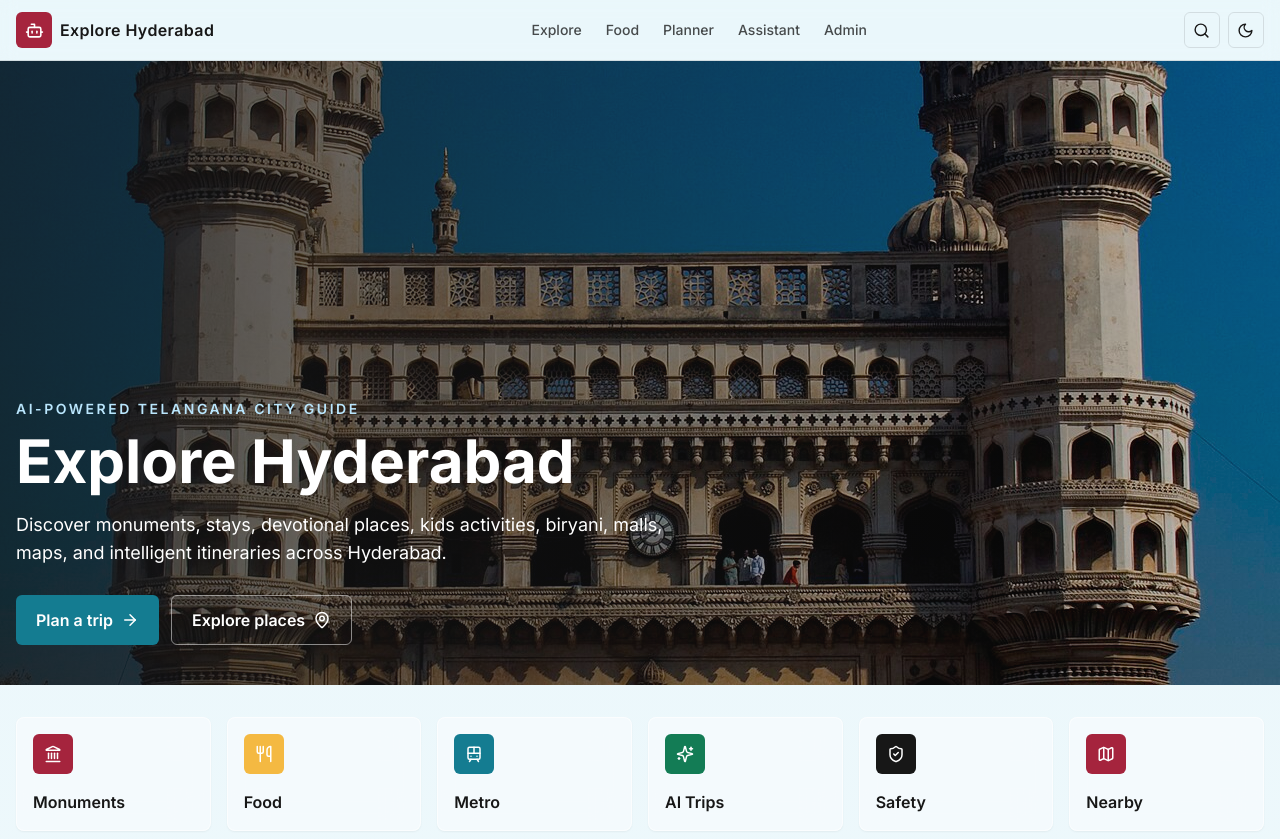
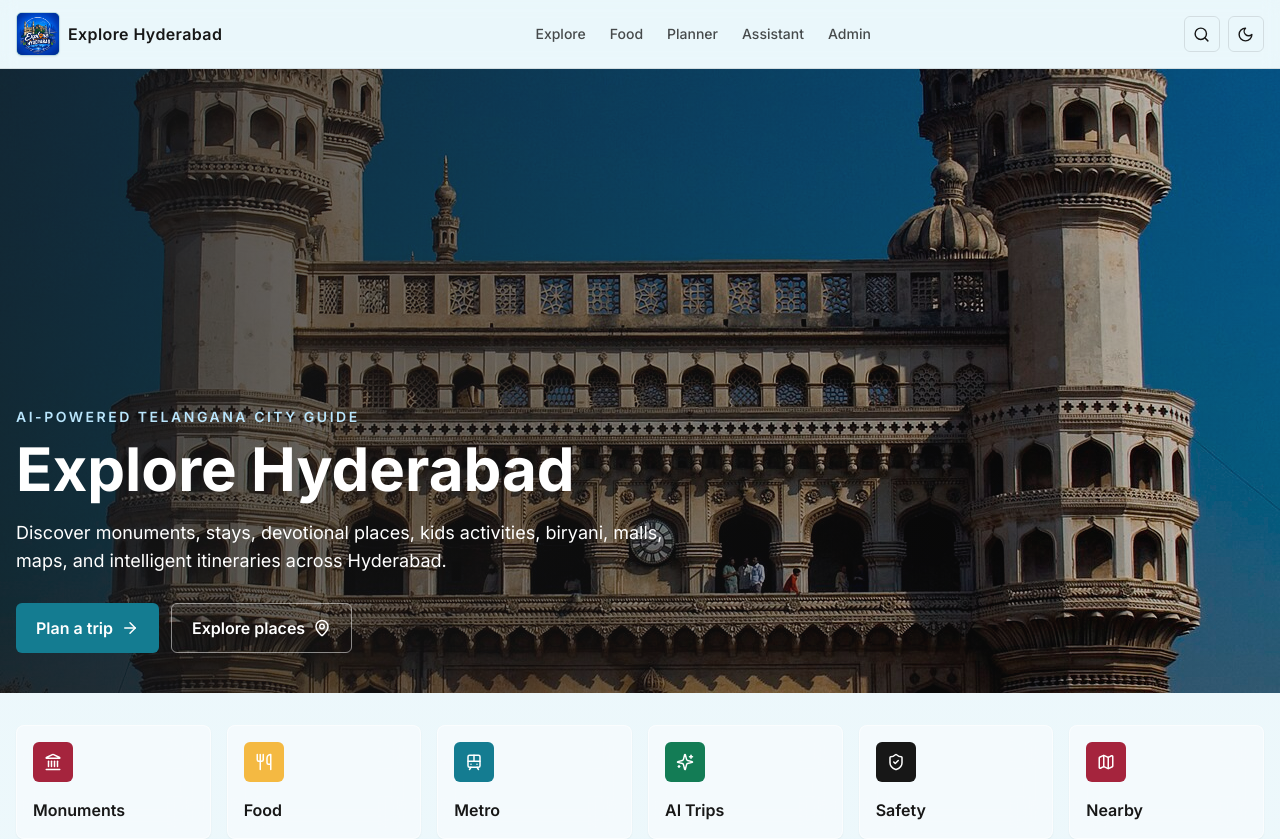
Before and after one commit to ashokpydev/explore, a Next.js app in the folder frontend/: page / in a window 1280 px wide. Shown: the top 839 px of the page. Built offline with nearby package versions, Linux system fonts and the light colour scheme; no server answers.

Commit message:
Add Explore Hyderabad logo

```diff
--- a/frontend/app/layout.tsx
+++ b/frontend/app/layout.tsx
@@ -7,14 +7,27 @@ import { SiteHeader } from "@/components/site-header";
 const inter = Inter({ subsets: ["latin"] });
 
 export const metadata: Metadata = {
+  metadataBase: new URL(process.env.NEXT_PUBLIC_SITE_URL ?? "http://localhost:3000"),
   title: "Explore Hyderabad | AI Tourism and City Guide",
   description:
     "Discover Hyderabad and Telangana with AI itineraries, maps, food guides, events, safety, metro, weather, and local experiences.",
   manifest: "/manifest.json",
+  icons: {
+    icon: "/images/explore-hyderabad-logo.png",
+    apple: "/images/explore-hyderabad-logo.png"
+  },
   openGraph: {
     title: "Explore Hyderabad",
     description: "AI-powered tourism and city exploration for Hyderabad and Telangana.",
-    type: "website"
+    type: "website",
+    images: [
+      {
+        url: "/images/explore-hyderabad-logo.png",
+        width: 1024,
+        height: 1024,
+        alt: "Explore Hyderabad logo"
+      }
+    ]
   }
 };
 
--- a/frontend/components/site-header.tsx
+++ b/frontend/components/site-header.tsx
@@ -1,8 +1,9 @@
 "use client";
 
+import Image from "next/image";
 import Link from "next/link";
 import { useTheme } from "next-themes";
-import { Bot, Moon, Search, Sun } from "lucide-react";
+import { Moon, Search, Sun } from "lucide-react";
 
 const nav = [
   ["Explore", "/explore"],
@@ -23,8 +24,15 @@ export function SiteHeader() {
     <header className="sticky top-0 z-50 border-b border-black/10 bg-pearl/88 backdrop-blur dark:border-white/10 dark:bg-night/88">
       <div className="mx-auto flex max-w-7xl items-center justify-between gap-3 px-4 py-3">
         <Link href="/" onClick={refreshNavigate("/")} className="flex items-center gap-2 font-semibold tracking-wide">
-          <span className="grid h-9 w-9 place-items-center rounded-md bg-lac text-white">
-            <Bot size={19} />
+          <span className="relative h-11 w-11 overflow-hidden rounded-md border border-white/70 bg-lake shadow-sm">
+            <Image
+              src="/images/explore-hyderabad-logo.png"
+              alt="Explore Hyderabad logo"
+              fill
+              sizes="44px"
+              className="object-cover"
+              priority
+            />
           </span>
           <span>Explore Hyderabad</span>
         </Link>
```
Also changed, not shown: frontend/public/images/explore-hyderabad-logo.png (added).
